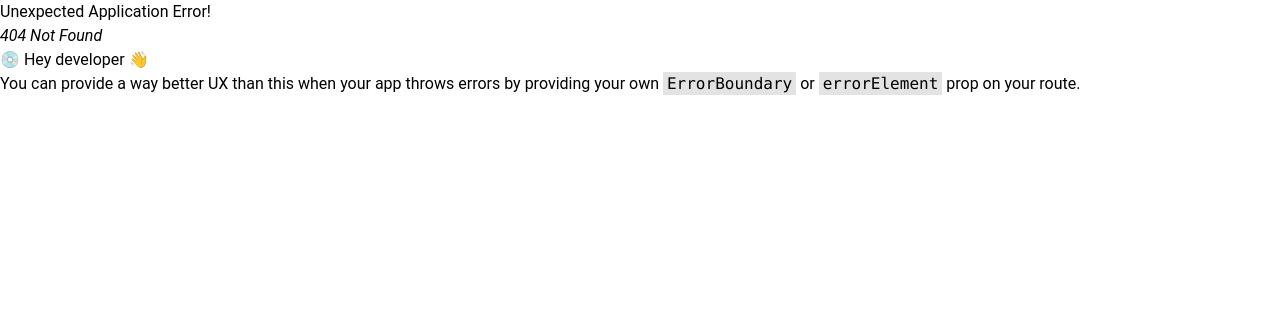
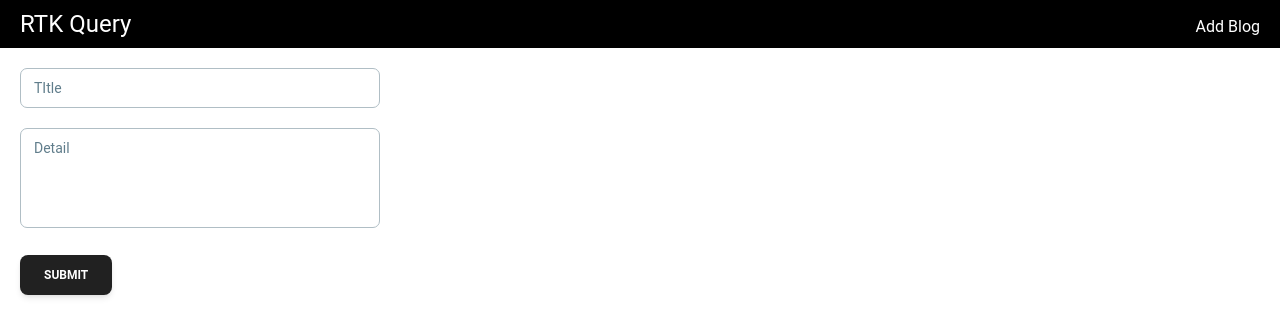
Before and after one commit to Dhan0104/moring-mern-stact, a React (Vite) app: page /add-form in a window 1280 px wide. Before the commit this address had no page. Shown: the top 336 px of the page. Built offline with nearby package versions, Linux system fonts and the light colour scheme.

Commit message:
kehi chages bhayo

```diff
--- a/package.json
+++ b/package.json
@@ -18,6 +18,7 @@
     "formik": "^2.4.6",
     "react": "^19.1.0",
     "react-dom": "^19.1.0",
+    "react-hot-toast": "^2.5.2",
     "react-icons": "^5.5.0",
     "react-redux": "^9.2.0",
     "react-router": "^7.6.2",
--- a/src/components/Header.jsx
+++ b/src/components/Header.jsx
@@ -5,6 +5,7 @@ export default function Header() {
     <div className="bg-black text-white px-5 py-2 flex items-baseline justify-between">
       <h1 className="text-2xl">RTK Query</h1>
       <nav>
+        <NavLink to={'/add-form'}>Add Blog</NavLink>
 
       </nav>
 
--- /dev/null
+++ b/src/features/blogs/BlogForm.jsx
@@ -0,0 +1,60 @@
+import { Button, Input, Textarea } from "@material-tailwind/react";
+import { Formik } from "formik";
+import * as Yup from 'yup';
+import { useAddBlogMutation } from "./blogApi";
+import { useNavigate } from "react-router";
+import toast from "react-hot-toast";
+
+const valSchema = Yup.object({
+  title: Yup.string().min(10).max(100).required(),
+  detail: Yup.string().min(20).max(500).required()
+});
+
+export default function BlogForm() {
+  const [addBlog, { isLoading }] = useAddBlogMutation();
+  const nav = useNavigate();
+  return (
+    <div className="max-w-[400px] p-5">
+      <Formik
+        initialValues={{
+          title: '',
+          detail: ''
+        }}
+
+        onSubmit={async (val) => {
+          try {
+            await addBlog(val).unwrap();
+            toast.success('Blog added successfully');
+            nav(-1);
+          } catch (err) {
+
+            toast.error('Failed to add blog. Please try again.');
+          }
+        }}
+        validationSchema={valSchema}
+
+      >
+        {({ handleChange, handleSubmit, values, errors, touched }) => (
+          <form onSubmit={handleSubmit} className="space-y-5">
+            <div>
+              <Input
+                onChange={handleChange}
+                name="title" label="TItle" value={values.title} />
+              {errors.title && touched.title && <h1 className="text-pink-700">{errors.title}</h1>}
+            </div>
+            <div>
+              <Textarea
+                onChange={handleChange}
+                value={values.detail}
+                name="detail" label="Detail" />
+              {errors.detail && touched.detail && <h1 className="text-pink-700">{errors.detail}</h1>}
+            </div>
+            <Button loading={isLoading} type="submit">Submit</Button>
+          </form>
+        )}
+
+      </Formik>
+
+    </div>
+  )
+}
--- a/src/features/blogs/BlogList.jsx
+++ b/src/features/blogs/BlogList.jsx
@@ -16,9 +16,9 @@ export default function BlogList() {
     <div className="p-5">
       {/* <Button onClick={() => func()} >Click Me</Button> */}
       {data && data.map((blog) => {
-        return <div key={blog.id}>
-          <h1>{blog.title}</h1>
-          <p>{blog.detail}</p>
+        return <div key={blog.id} className="mb-6 shadow p-2">
+          <h1 className="text-xl font-semibold">{blog.title}</h1>
+          <p className="text-gray-800 italic">{blog.detail}</p>
         </div>
       })}
 
--- a/src/features/blogs/blogApi.js
+++ b/src/features/blogs/blogApi.js
@@ -13,7 +13,8 @@ export const blogApi = createApi({
       query: () => ({
         url: '/blogs',
         method: 'GET'
-      })
+      }),
+      providesTags: ['Blogs']
 
     }),
 
@@ -22,7 +23,8 @@ export const blogApi = createApi({
         url: '/blogs',
         body: data,
         method: 'POST'
-      })
+      }),
+      invalidatesTags: ['Blogs']
     })
 
 
--- a/src/main.jsx
+++ b/src/main.jsx
@@ -3,10 +3,11 @@ import './index.css'
 import App from './App.jsx'
 import { Provider } from 'react-redux'
 import { store } from './app/store.js'
-
+import { Toaster } from 'react-hot-toast';
 createRoot(document.getElementById('root')).render(
   <Provider store={store}>
     <App />
+    <Toaster />
   </Provider>
 
 )
```
Also changed, not shown: src/App.jsx (+5 -2 lines), 1 other file (tests, documents, lock files or other folders).
